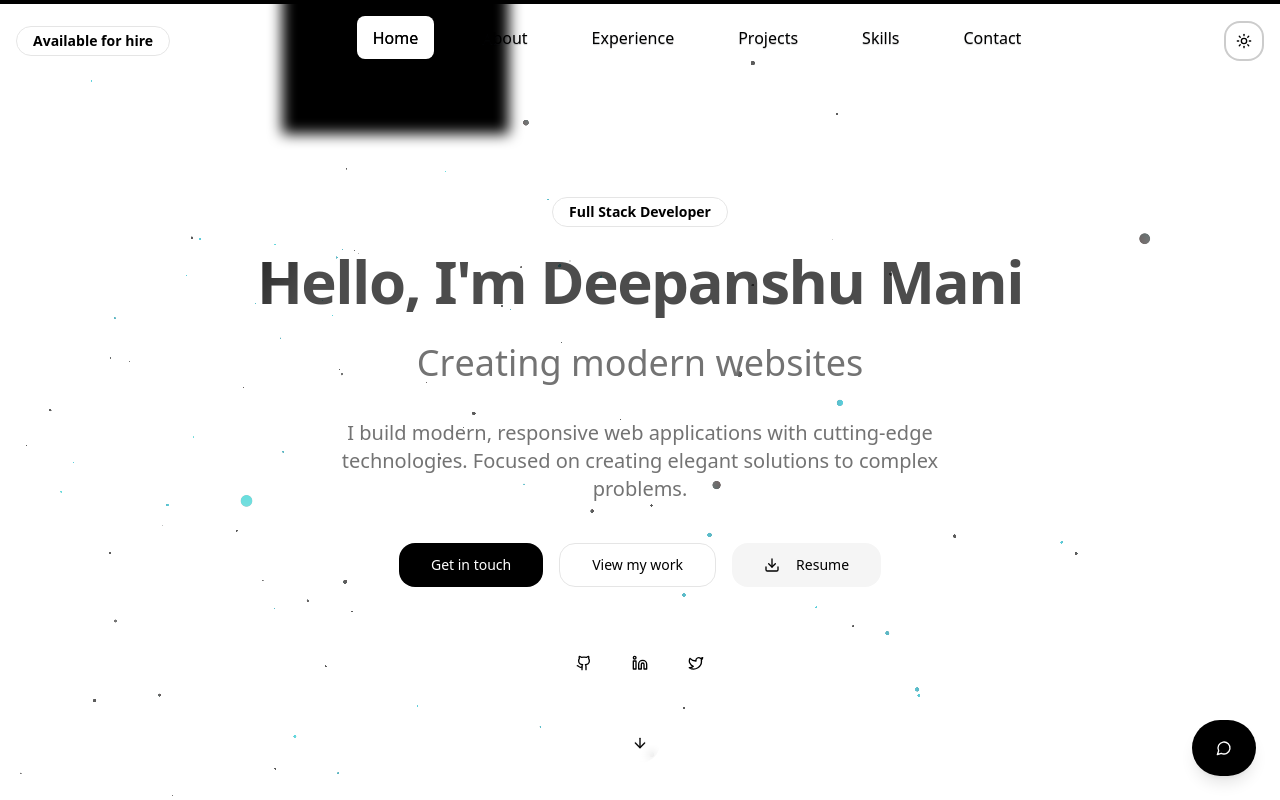
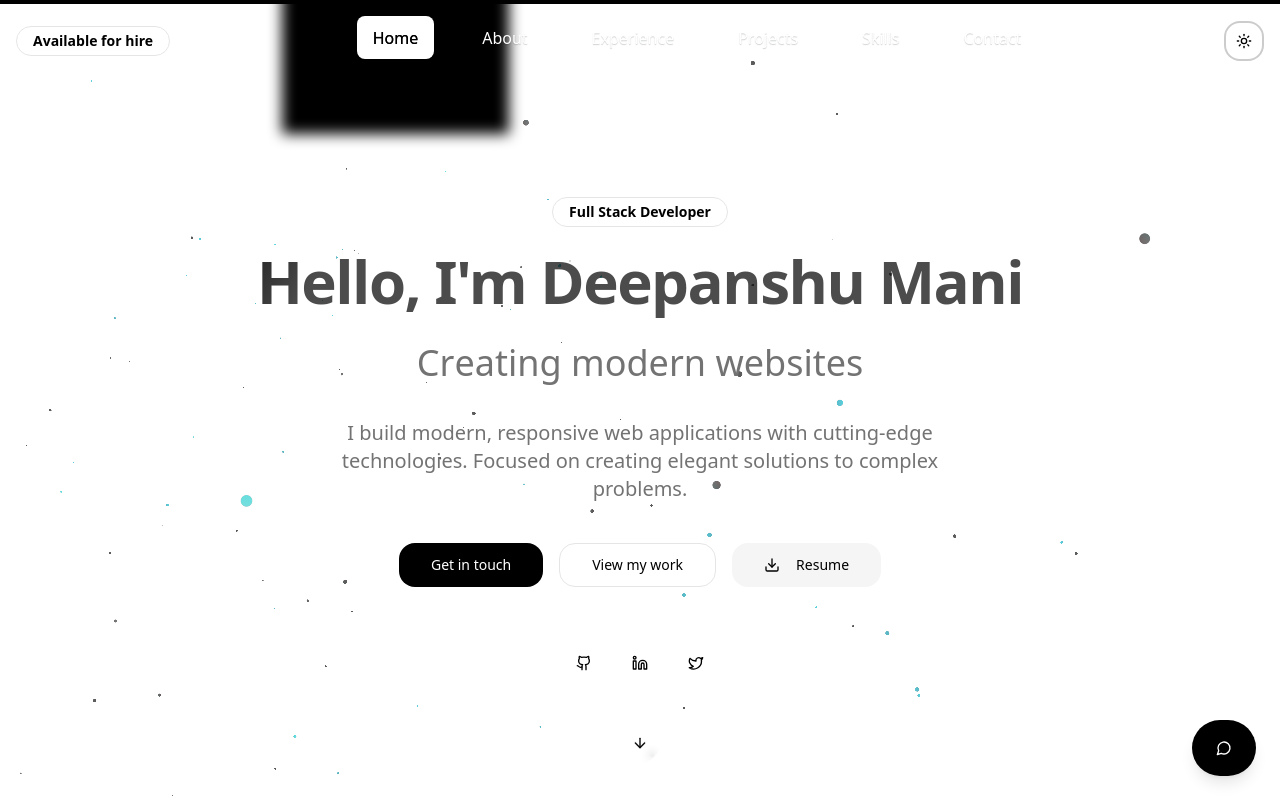
Before and after one commit to Deepanshu-mani/portfolio, a Next.js app: page / in a window 1280 px wide. Shown: the top 800 px of the page. Built offline with nearby package versions, Linux system fonts and the light colour scheme.

Commit message:
update files

```diff
--- a/components/ui/gooey-nav.tsx
+++ b/components/ui/gooey-nav.tsx
@@ -326,7 +326,7 @@ const { theme } = useTheme();
               <li
                 key={index}
                 className={`py-[0.6em] px-[1em] rounded-full relative cursor-pointer transition-[background-color_color_box-shadow] duration-300 ease shadow-[0_0_0.5px_1.5px_transparent]
-                  ${theme === "dark" ? "text-white" : "text-black"} ${
+                  ${theme === "dark"  || theme === "system" ? "text-white" : "text-black"} ${
                   activeIndex === index ? "active" : ""
                 }`}
                 onClick={(e) => handleClick(e, index)}
```
